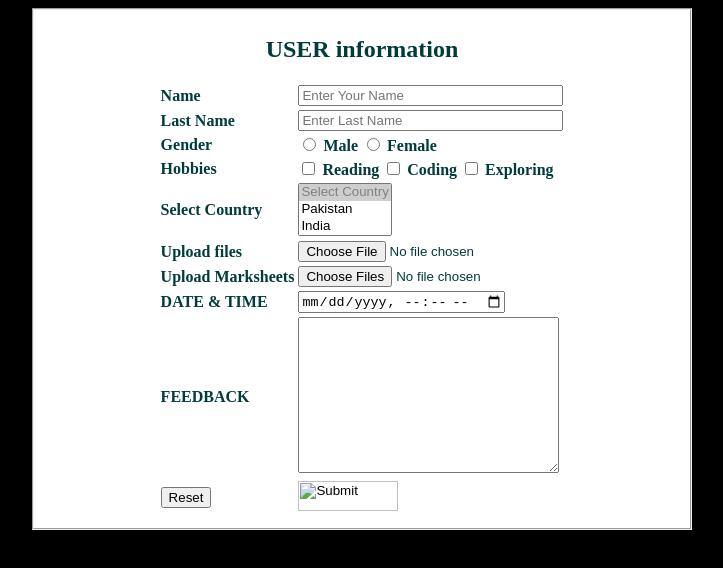
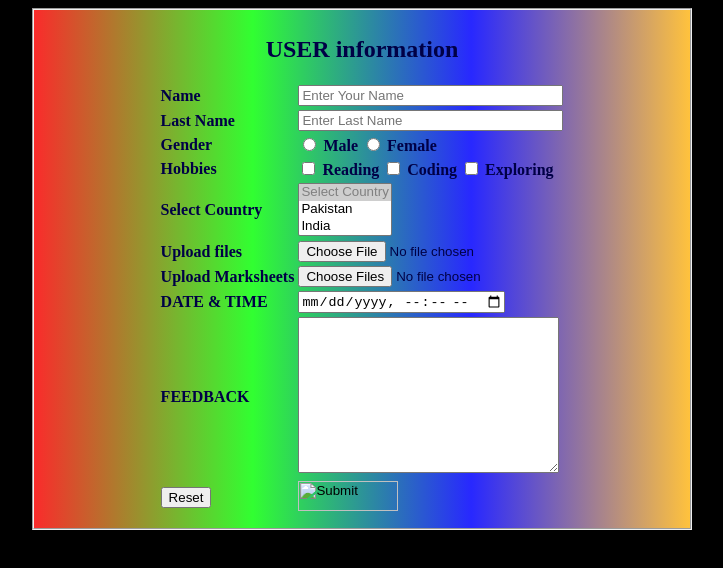
Before and after one commit to hrproduction/SMIT-CODING, a plain HTML site: page index.html in a window 1280 px wide. Shown: the whole page, without its empty margins (278-1001 px from the left). Drawn offline with Linux system fonts and the light colour scheme.

Commit message:
ADDED GRADINTS

```diff
--- a/index.html
+++ b/index.html
@@ -9,11 +9,12 @@
   <style>
     body{
       background-color: rgb(0, 0, 0);
+
     }
     fieldset{
-      background-color: white;
+      background-image: linear-gradient(to right, rgb(250, 43, 43), rgb(49, 255, 49), rgb(40, 40, 255), rgb(255, 194, 61));
       font-weight: bolder;
-      color:rgb(2, 59, 59);
+      color:rgb(0, 0, 70);
       width: 50%;
     }
   </style>
```
